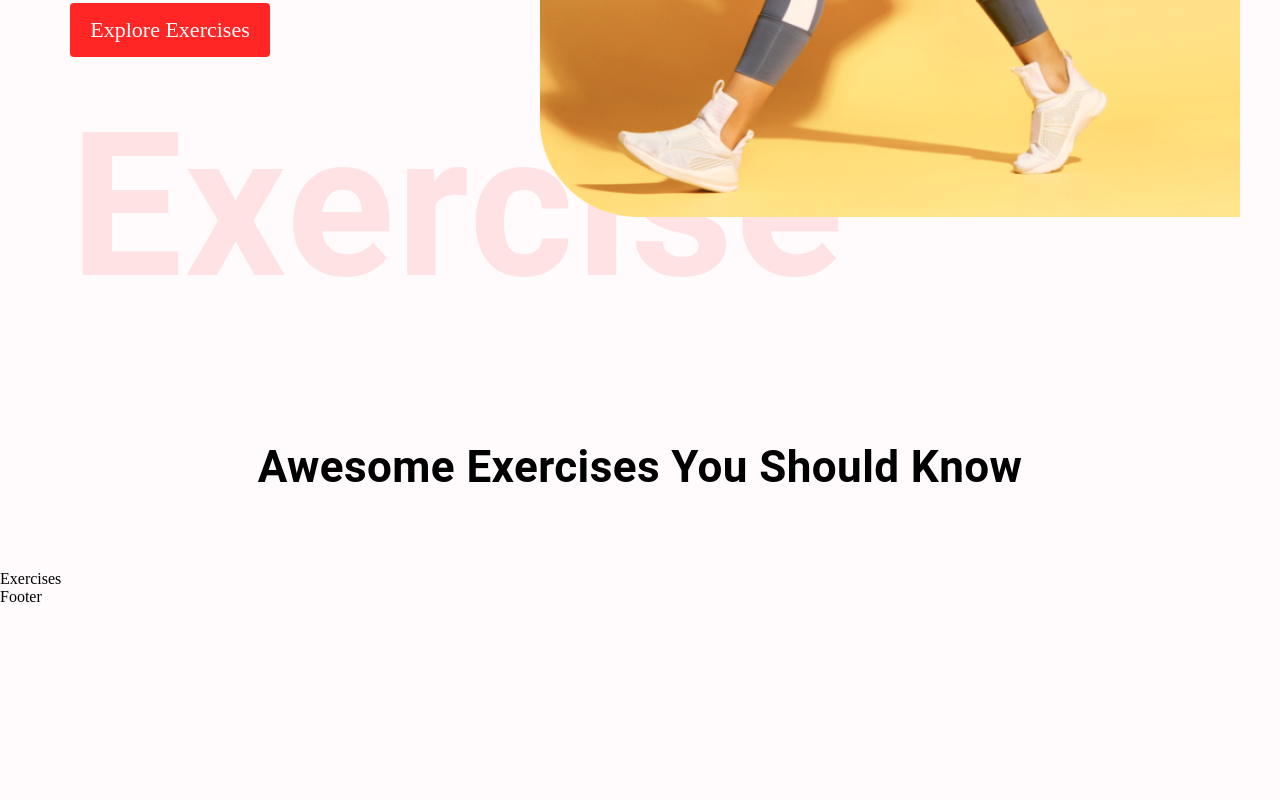
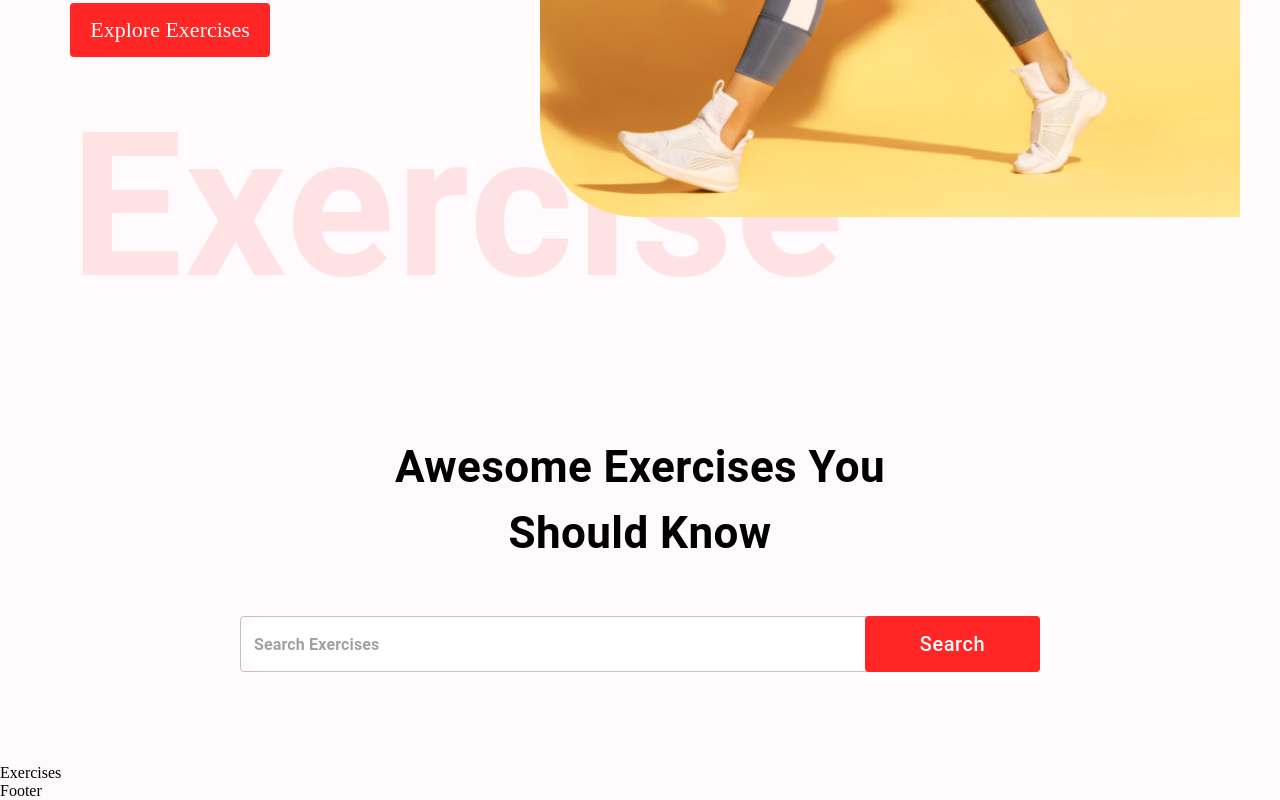
Before and after one commit to louisinayinde/fitness-app, a React (Create React App) app: page / in a window 1280 px wide. Shown: the part 649-1449 px from the top of the page. Before the commit the page ends 1255 px from the top, so only its background shows below. Built offline with nearby package versions, Linux system fonts and the light colour scheme.

Commit message:
searchExercises file

```diff
--- a/src/components/SearchExercises.js
+++ b/src/components/SearchExercises.js
@@ -2,23 +2,41 @@
 import { Box, Button, Stack, TextField, Typography } from '@mui/material'
 
 const SearchExercises = () => {
+
+  const [search, setSearch] = useState('')
+  const handleSearch = async () => {
+    if (search) {
+      // const exercisesData = await fetchData()
+    }
+  }
+
   return (
-    <Stack
-      alignItems="center"
-      mt="37px"
-      justifyContent="center"
-      p="20px"
-    >
-      <Typography
-        fontWeight={700}
-        sx={{
-          fontSize: {lg: '44px', xs : '30px'}
-        }}
-        mb="50px"
-        textAlign="center"
-        >
-          Awesome Exercises You Should Know
-        </Typography>
+    <Stack alignItems="center" mt='37px' justifyContent="center" p="20px">
+      <Typography fontWeight={700} sx={{ fontSize: {lg: '44px', xs : '30px'} }} mb="50px" textAlign="center">
+        Awesome Exercises You <br /> Should Know
+      </Typography>
+
+        <Box position="relative" mb="72px">
+            <TextField sx={{input: { fontWeight: '700', border: 'none', borderRadius : '4px'},
+              width: {lg: '800px', xs: '350px'},
+              backgroundColor: "#fff",
+              borderRadius:"40px"
+            }}
+            height="76px"
+            value={search}
+            onChange={(e) => setSearch(e.target.value.toLowerCase())}
+            placeholder="Search Exercises"
+            type="text"/>
+
+            <Button className='search-btn'
+              sx={{ bgcolor: '#ff2625', color: '#fff', textTransform: 'none', width: {lg: '175px', xs: '80px'}, fontSize: { lg: '20px', xs: '14px'},
+              height: '56px', position: 'absolute',
+              right: '0'}}
+              onClick={handleSearch}
+            >
+              Search
+            </Button>
+        </Box>
     </Stack>
   )
 }
```
